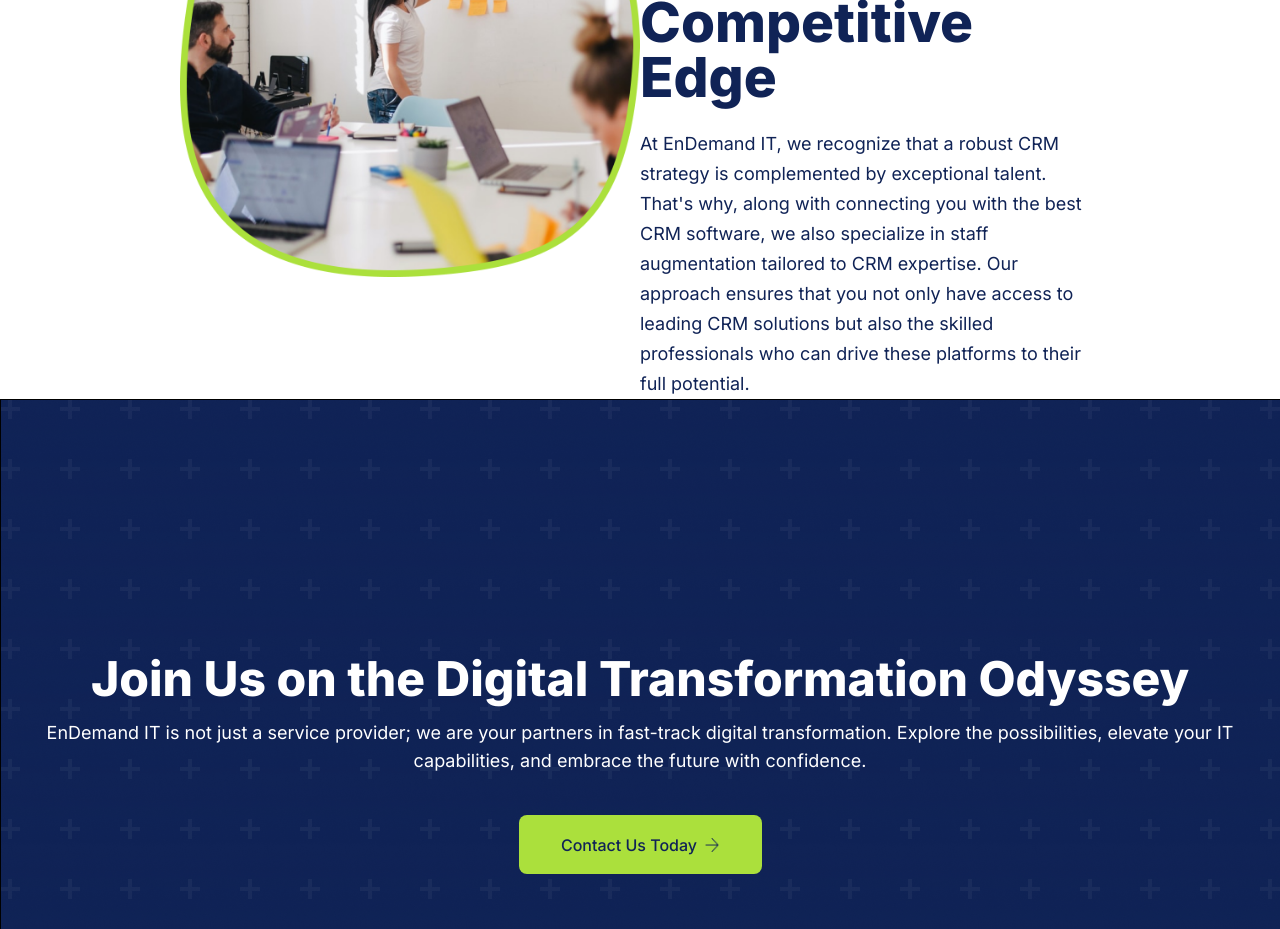
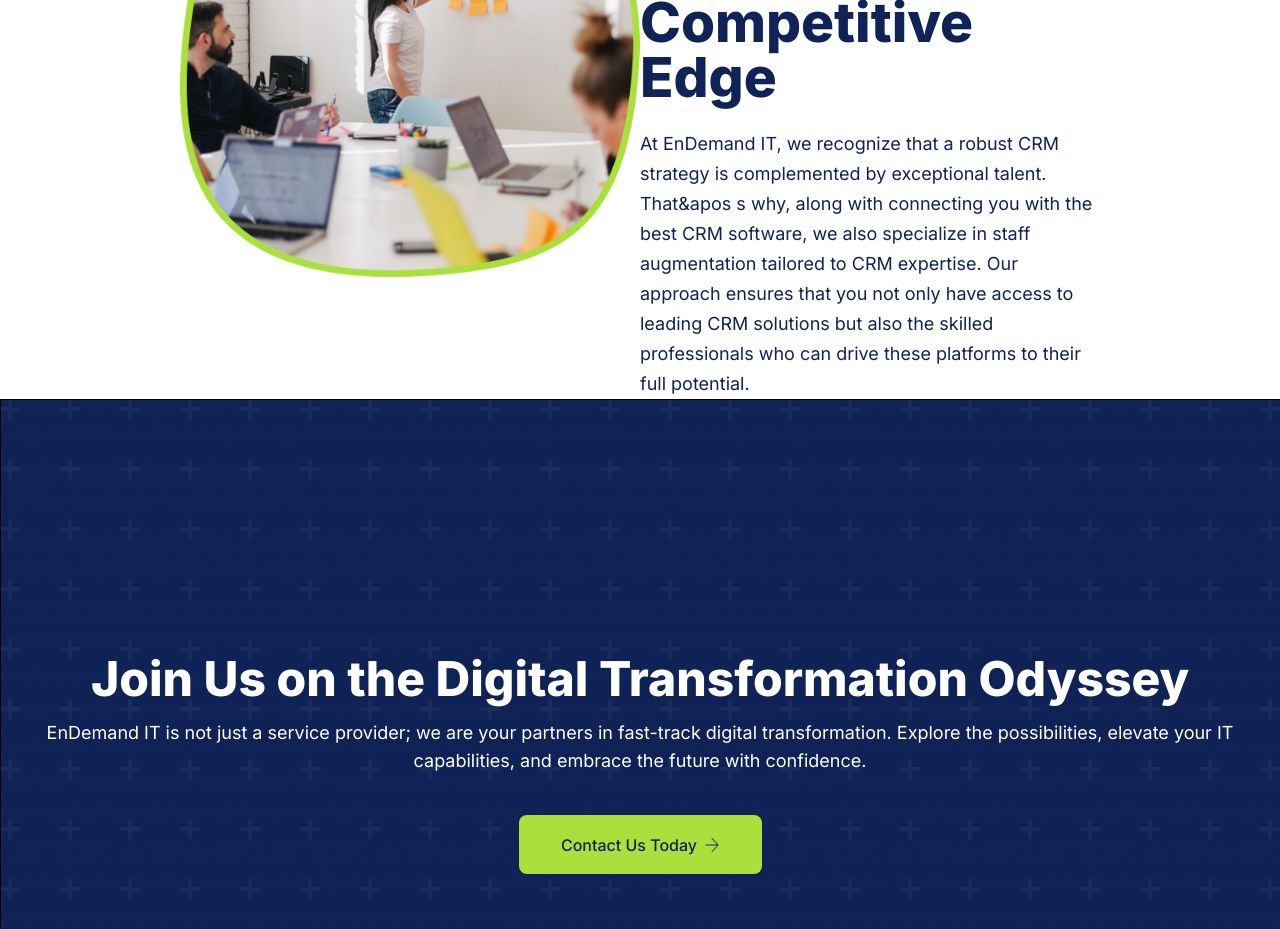
Before and after one commit to noumanas/endemandit, a Next.js app: page /crm in a window 1280 px wide. Shown: the part 2440-3369 px from the top of the page. Built offline with nearby package versions, Linux system fonts and the light colour scheme.

Commit message:
error fiex

```diff
--- a/app/components/StrategicSolutions.tsx
+++ b/app/components/StrategicSolutions.tsx
@@ -35,7 +35,7 @@
 Strategist in the Middle East
           </h2> */}
            <p className="text-[#102356] font-regular text-[18px] leading-[30px] mt-6">
-           At EnDemand IT, we recognize that a robust CRM strategy is complemented by exceptional talent. That's why, along with connecting you with the best CRM software, we also specialize in staff augmentation tailored to CRM expertise. Our approach
+           At EnDemand IT, we recognize that a robust CRM strategy is complemented by exceptional talent. That&apos s why, along with connecting you with the best CRM software, we also specialize in staff augmentation tailored to CRM expertise. Our approach
 ensures that you not only have access to leading CRM solutions but also the skilled professionals who can
 drive these platforms to their full potential.
           </p>
```
